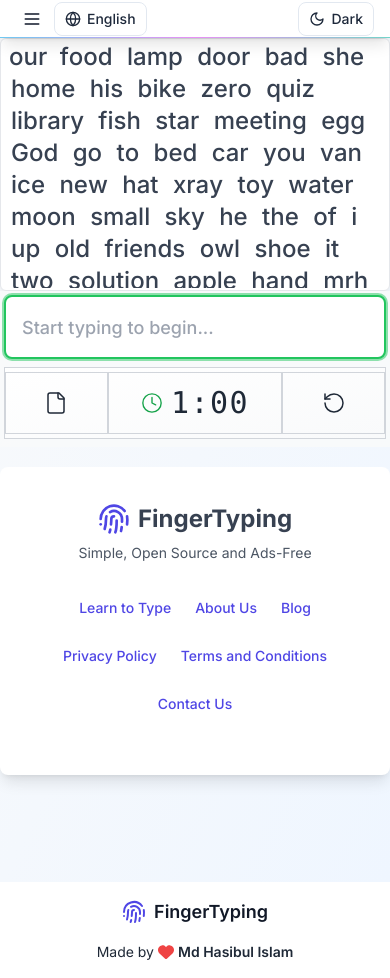
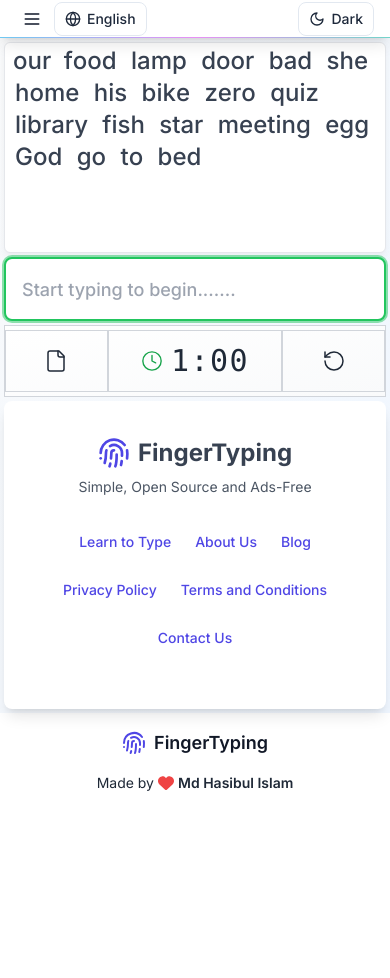
Before and after one commit to finger-typing/fingertyping, a Next.js app: page / in a window 390 px wide. After the commit the page ends 844 px from the top, so only its background shows below. Built offline with nearby package versions, Linux system fonts and the light colour scheme.

Commit message:
version 5.2 [ fix blank page not showing problem]

```diff
--- a/src/app/page.tsx
+++ b/src/app/page.tsx
@@ -186,15 +186,11 @@
 
   return (
     <div
-      className={`min-h-screen flex flex-col ${
+      className={`flex  flex-col items-center ${
         darkMode ? "bg-gray-900 text-gray-100" : "bg-gradient-to-br from-gray-50 to-blue-50 text-gray-900"
       }`}
     >
-      <main className="flex-1 flex flex-col h-full w-full relative">
-        {/* Mobile-optimized layout with desktop bottom positioning */}
-        <div className="flex flex-col h-full justify-between">
-          {/* WordDisplay with fixed height on mobile to ensure visibility with keyboard */}
-          <div className="flex-1 overflow-auto">
+      <main className="w-full  space-y-1  p-1 ">
         <WordDisplay
           randomText={gameState.isBlankPage ? gameState.typedText : gameState.randomText}
           inputValue={gameState.inputValue}
@@ -202,10 +198,7 @@
           darkMode={darkMode}
           isBlankPage={gameState.isBlankPage}
         />
-          </div>
 
-          {/* Fixed position for input and controls on mobile, bottom positioning on desktop */}
-          <div className={`w-full mt-auto sticky bottom-0 left-0 right-0 bg-opacity-90 backdrop-blur-sm z-10 pb-1 pt-1 px-1 md:px-2 md:pt-2 md:pb-2 ${darkMode ? 'bg-gray-800' : 'bg-gray-50'}`}>
         <InputField
           inputValue={gameState.inputValue}
           handleInputChange={handleInputChange}
@@ -213,7 +206,7 @@
           isComplete={gameState.isComplete}
           darkMode={darkMode}
           inputRef={inputRef}
-            placeholder={gameState.isBlankPage ? "Type anything..." : "Start typing to begin..."}
+          placeholder={gameState.isBlankPage ? "Type anything..." : "Start typing to begin......."}
           randomText={gameState.randomText}
         />
 
@@ -224,8 +217,6 @@
           isBlankPage={gameState.isBlankPage}
           toggleBlankPage={toggleBlankPage}
         />
-          </div>
-        </div>
 
         {gameState.isComplete && (
           <Results
--- a/src/components/WordDisplay.tsx
+++ b/src/components/WordDisplay.tsx
@@ -18,8 +18,8 @@
 }
 
 // Constants
-export const WORDS_PER_LINE_SMALL = 15;
-export const WORDS_PER_LINE_LARGE = 35;
+export const WORDS_PER_LINE_SMALL =5;
+export const WORDS_PER_LINE_LARGE = 25;
 export const LINES_TO_SHOW = 1;
 
 // Utility functions
@@ -211,7 +211,7 @@
 
   return (
     <div
-      className={`mx-auto h-[30vh] md:h-full overflow-y-auto rounded-md p-0.5 font-medium shadow-md sm:p-1 ${
+      className={`mx-auto  h-[25vh] overflow-y-auto rounded-md p-0.5 font-medium shadow-md sm:h-[65vh] sm:p-1 ${
         darkMode
           ? "bg-gray-800/50 text-gray-200 shadow-gray-900/20"
           : "border border-gray-200 bg-white text-gray-800 shadow-gray-200/50"
```
Lines whose indentation alone changed are shown as unchanged.
